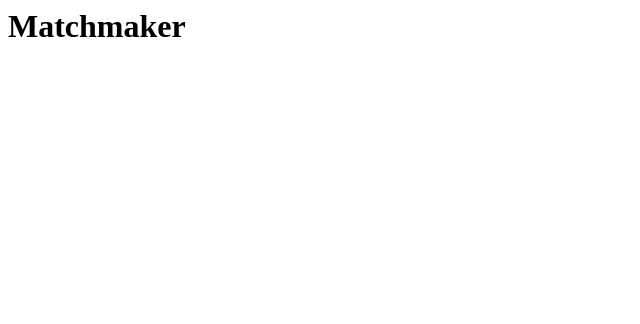
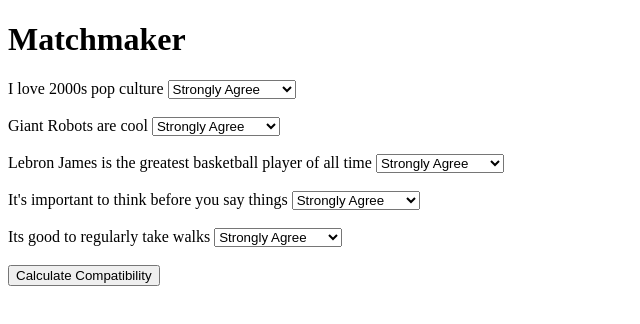
Before and after one commit to tejuZAP/matchmaker, a plain HTML site: page index.html in a window 1280 px wide. Shown: the whole page, without its empty margins (0-640 px from the left). Drawn offline with Linux system fonts and the light colour scheme.

Commit message:
Update index.html

```diff
--- a/index.html
+++ b/index.html
@@ -1 +1,109 @@
-<h1>Matchmaker</h1>
+<!DOCTYPE html>
+
+<html lang="en" xmlns="http://www.w3.org/1999/xhtml">
+<head>
+    <meta charset="utf-8" />
+    <title>Matchmaker</title>
+</head>
+
+<body>
+    <h1>Matchmaker</h1>
+    <label>I love 2000s pop culture</label>
+    <select id="q1">
+        <option value="5">Strongly Agree</option>
+        <option value="4">Agree</option>
+        <option value="3">Neutral</option>
+        <option value="2">Disagree</option>
+        <option value="1">Strongly Disagree</option>
+    </select>
+    <br /><br />
+
+    <label>Giant Robots are cool</label>
+    <select id="q2">
+        <option value="5">Strongly Agree</option>
+        <option value="4">Agree</option>
+        <option value="3">Neutral</option>
+        <option value="2">Disagree</option>
+        <option value="1">Strongly Disagree</option>
+    </select>
+    <br /><br />
+
+    <label>Lebron James is the greatest basketball player of all time</label>
+    <select id="q3">
+        <option value="5">Strongly Agree</option>
+        <option value="4">Agree</option>
+        <option value="3">Neutral</option>
+        <option value="2">Disagree</option>
+        <option value="1">Strongly Disagree</option>
+    </select>
+    <br /><br />
+
+    <label>It's important to think before you say things</label>
+    <select id="q4">
+        <option value="5">Strongly Agree</option>
+        <option value="4">Agree</option>
+        <option value="3">Neutral</option>
+        <option value="2">Disagree</option>
+        <option value="1">Strongly Disagree</option>
+    </select>
+    <br /><br />
+
+    <label>Its good to regularly take walks</label>
+    <select id="q5">
+        <option value="5">Strongly Agree</option>
+        <option value="4">Agree</option>
+        <option value="3">Neutral</option>
+        <option value="2">Disagree</option>
+        <option value="1">Strongly Disagree</option>
+    </select>
+    <br /><br />
+
+    <button onclick="calculateCompatibility()">Calculate Compatibility</button>
+    <p id="compatibility"></p>
+
+    <script>
+        console.log("Starting Matchmaker");
+
+        function calculateCompatibility() {
+            console.log("calculateCompatibility()");
+
+            document.getElementById("compatibility").innerHTML = "Your compatibility is:";
+
+            const DESIRED_RESPONSE = [
+                5,
+                5,
+                2,
+                5,
+                5,
+            ]
+            const MAX_SCORE = 25;
+
+            let question1Response = document.getElementById("q1").selectedOptions[0].value;
+            let question2Response = document.getElementById("q2").selectedOptions[0].value;
+            let question3Response = document.getElementById("q3").selectedOptions[0].value;
+            let question4Response = document.getElementById("q4").selectedOptions[0].value;
+            let question5Response = document.getElementById("q5").selectedOptions[0].value;
+
+            let question1Compatibility = 5 - Math.abs(question1Response - DESIRED_RESPONSE[0]);
+            let question2Compatibility = 5 - Math.abs(question2Response - DESIRED_RESPONSE[1]);
+            let question3Compatibility = 5 - Math.abs(question3Response - DESIRED_RESPONSE[2]);
+            let question4Compatibility = 5 - Math.abs(question4Response - DESIRED_RESPONSE[3]);
+            let question5Compatibility = 5 - Math.abs(question5Response - DESIRED_RESPONSE[4]);
+
+            console.log("c1=" +question1Compatibility);
+            console.log("c2=" +question2Compatibility);
+            console.log("c3=" +question3Compatibility);
+            console.log("c4=" +question4Compatibility);
+            console.log("c5=" +question5Compatibility);
+
+            let totalCompatibility = question1Compatibility + question2Compatibility + question3Compatibility + question4Compatibility + question5Compatibility
+
+            totalCompatibility *= 100 / MAX_SCORE;
+            totalCompatibility = Math.round(totalCompatibility);
+            console.log("tc=" + totalCompability);
+
+        }
+
+    </script>
+</body>
+</html>
```
